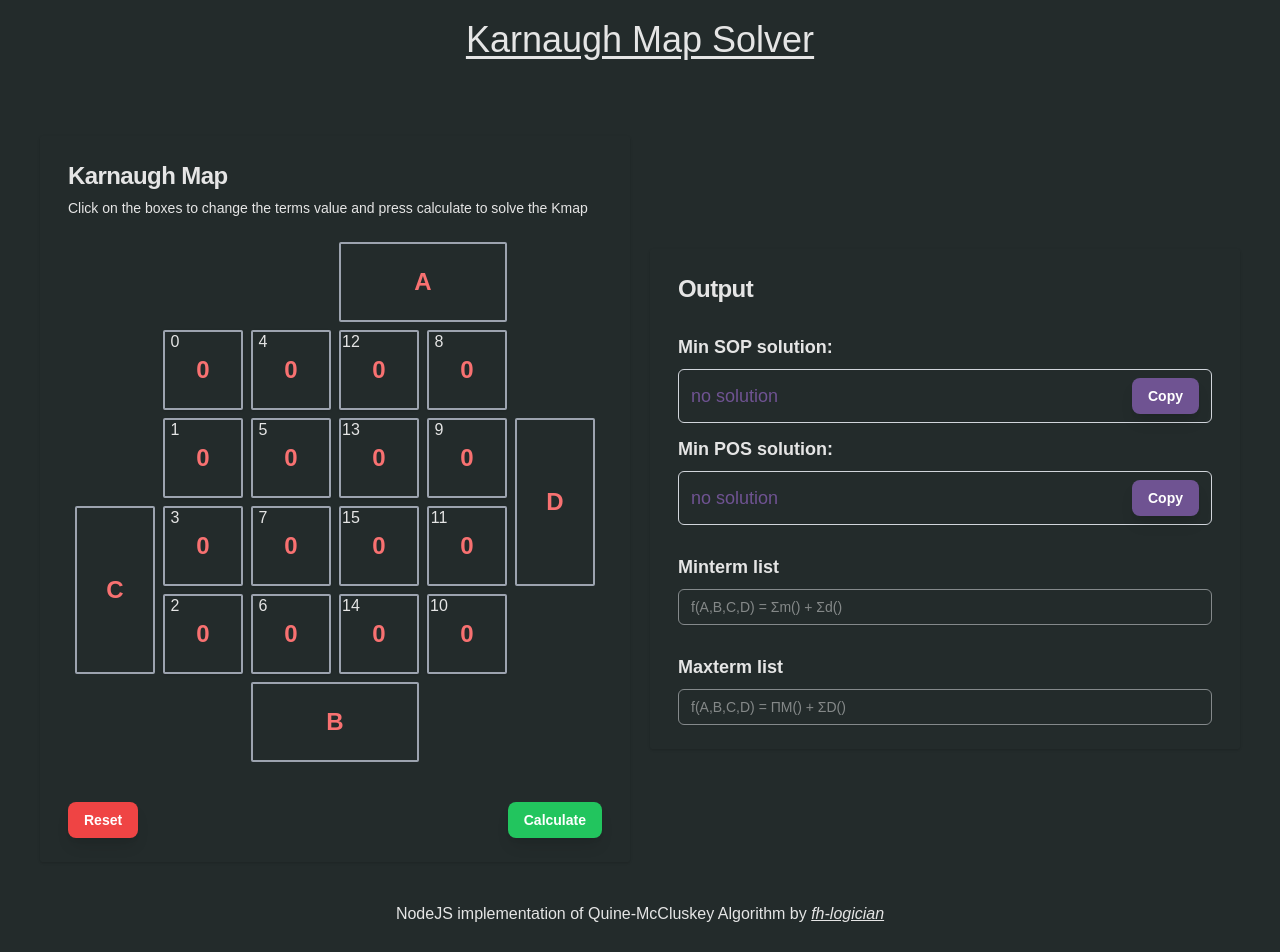
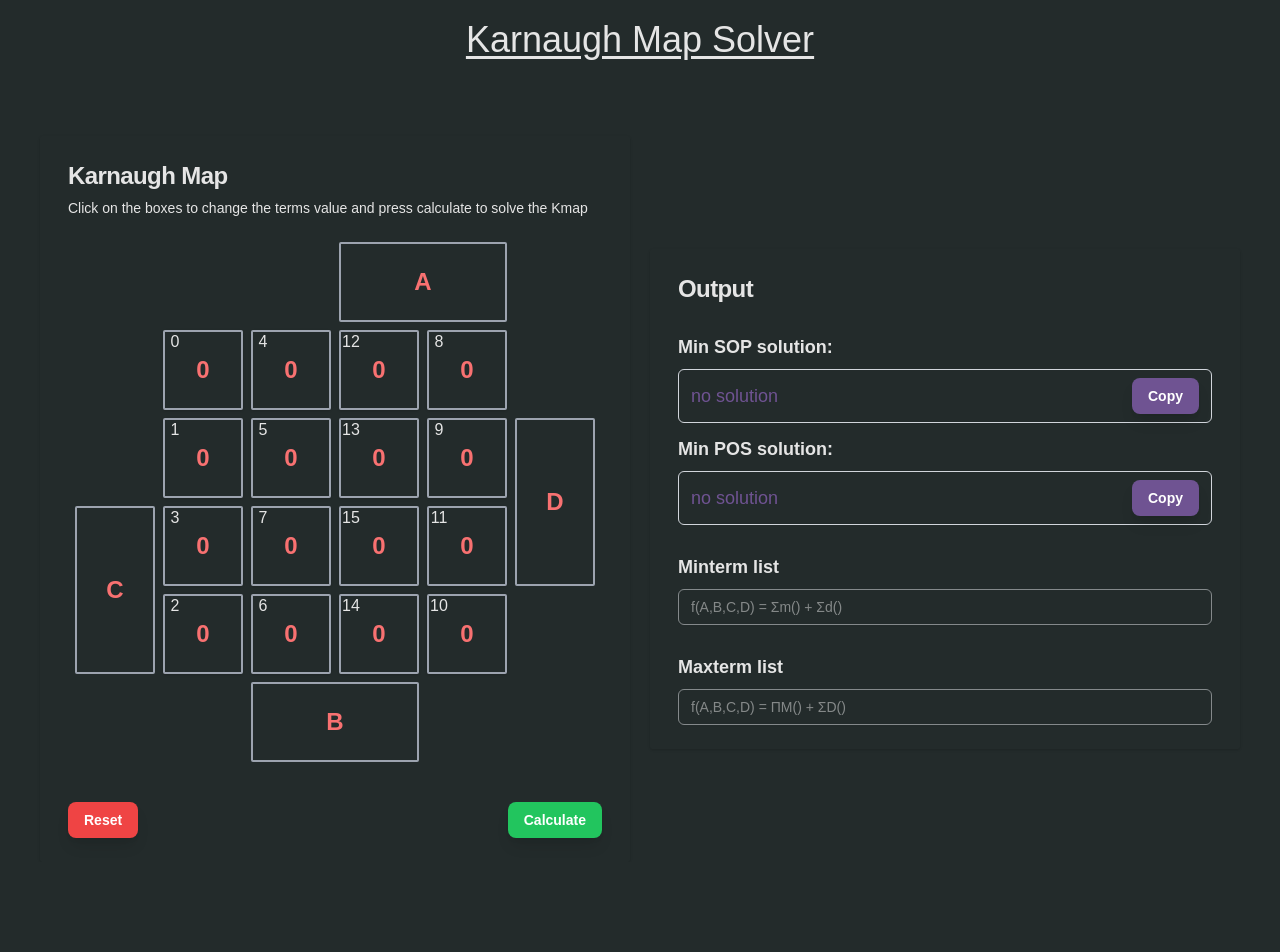
Before and after one commit to theisaaclloyd/isaacclloydcom-frontend, a Next.js app: page /tools/kmaps in a window 1280 px wide. Shown: the top 952 px of the page. After the commit the page ends 862 px from the top, so only its background shows below. Built offline with nearby package versions, Linux system fonts and the light colour scheme; a web font is replaced by a local one.

Commit message:
update kmaps

```diff
--- a/app/tools/kmaps/page.js
+++ b/app/tools/kmaps/page.js
@@ -17,9 +17,9 @@ export default function Home() {
 			<main className="Gitan-Regular w-full fade-in mx-auto pt-10">
 				<Board />
 
-				<footer className="text-center py-10">
+				{/* <footer className="text-center py-10">
 					<p>NodeJS implementation of Quine-McCluskey Algorithm by <a className="italic underline hover:text-slate-600 transition" href="https://github.com/fh-logician/QM.js">fh-logician</a></p>
-				</footer>
+				</footer> */}
 			</main>
 		</>
 	);
```
